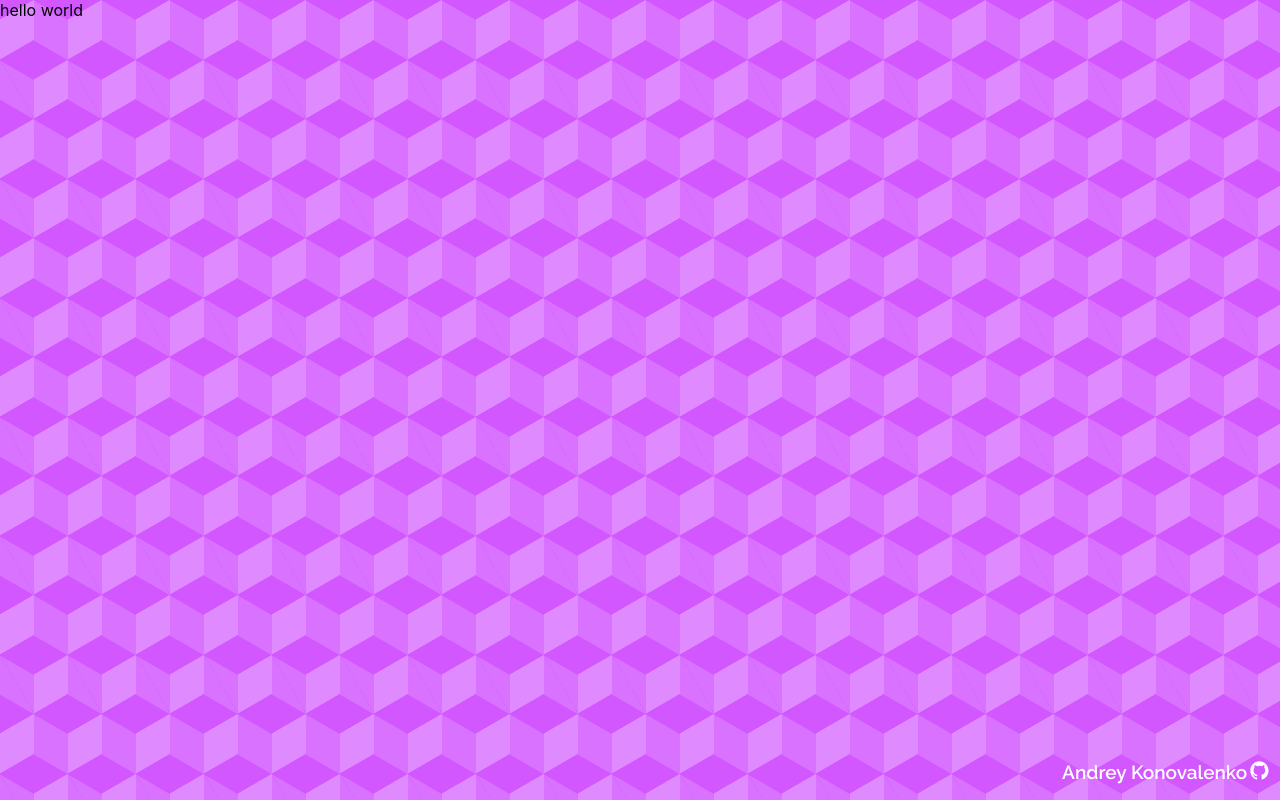
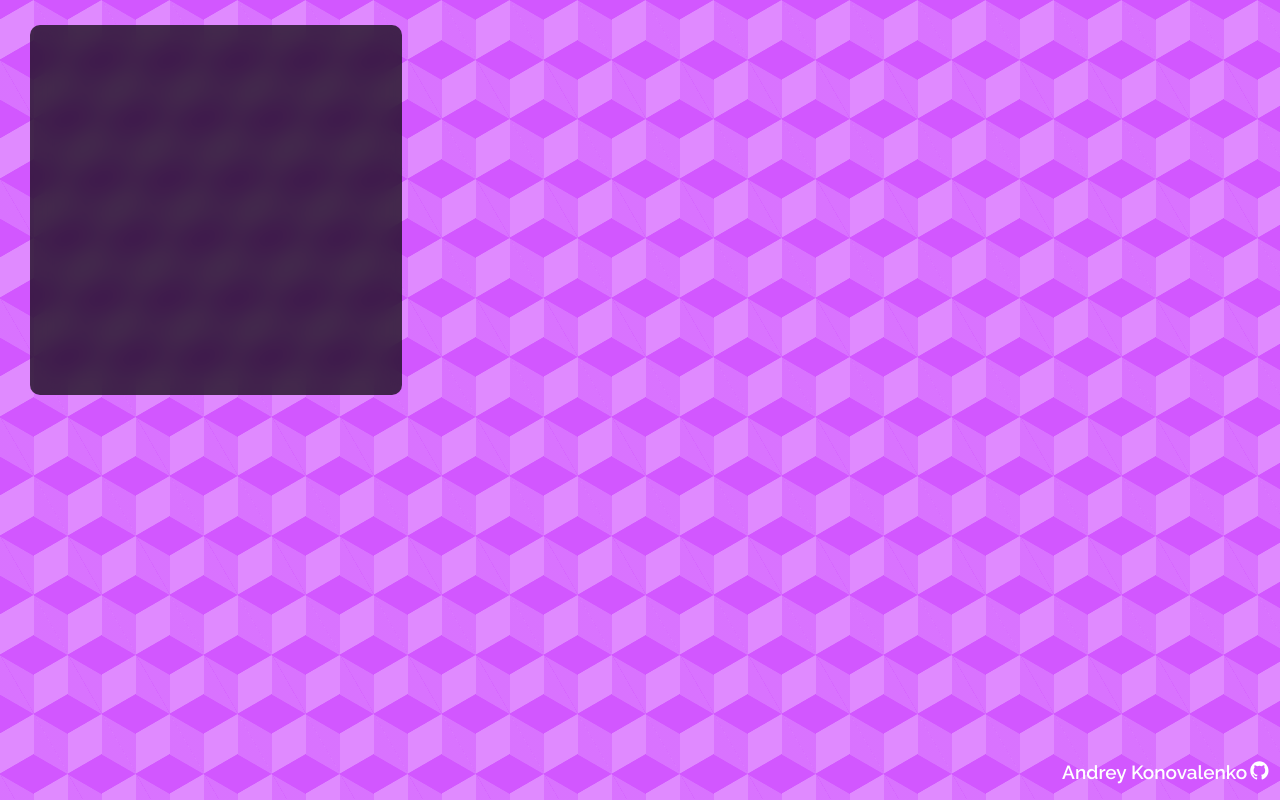
Before and after one commit to AndreyKonovalenko/order-book-widget, a React (Create React App) app: page / in a window 1280 px wide. Built offline with nearby package versions, Linux system fonts and the light colour scheme.

Commit message:
chore: add orderbook component

```diff
--- a/public/index.html
+++ b/public/index.html
@@ -31,7 +31,7 @@
       work correctly both with client-side routing and a non-root public URL.
       Learn how to configure a non-root public URL by running `npm run build`.
     -->
-    <title>React App</title>
+    <title>Order Book Widget</title>
   </head>
   <body>
     <noscript>You need to enable JavaScript to run this app.</noscript>
--- a/src/components/Widget.js
+++ b/src/components/Widget.js
@@ -1,15 +1,18 @@
 import Layout from './Layout';
+import OrderBook from './orderbook/OrderBook';
 import useDeviceDetect from '../hooks/useDeviceDetect';
 const Widget = () => {
   const { isMobile, isLandscape, isMobileDevice } = useDeviceDetect();
-  return (
+
+  const widget = (
     <Layout
       isMobile={isMobile}
       isLandscape={isLandscape}
       isMobileDevice={isMobileDevice}>
-      hello world
+      <OrderBook isMobile={isMobile}></OrderBook>
     </Layout>
   );
+  return widget;
 };
 
 export default Widget;
--- /dev/null
+++ b/src/components/orderbook/OrderBook.js
@@ -0,0 +1,22 @@
+const OrderBook = (props) => {
+  const { children, isMobile } = props;
+  const styles = {
+    orderBook: {
+      display: 'felx',
+      flexDirection: 'column',
+      padding: '15px',
+      gap: '10px',
+      position: 'absolute',
+      width: '342px',
+      height: '340px',
+      left: isMobile ? '17px' : '30px',
+      top: isMobile ? '40px' : '25px',
+      background: 'rgba(0, 0, 0, 0.7)',
+      borderRadius: '10px',
+      backdropFilter: 'blur(10px)',
+    },
+  };
+
+  return <div style={styles.orderBook}>{children}</div>;
+};
+export default OrderBook;
```
